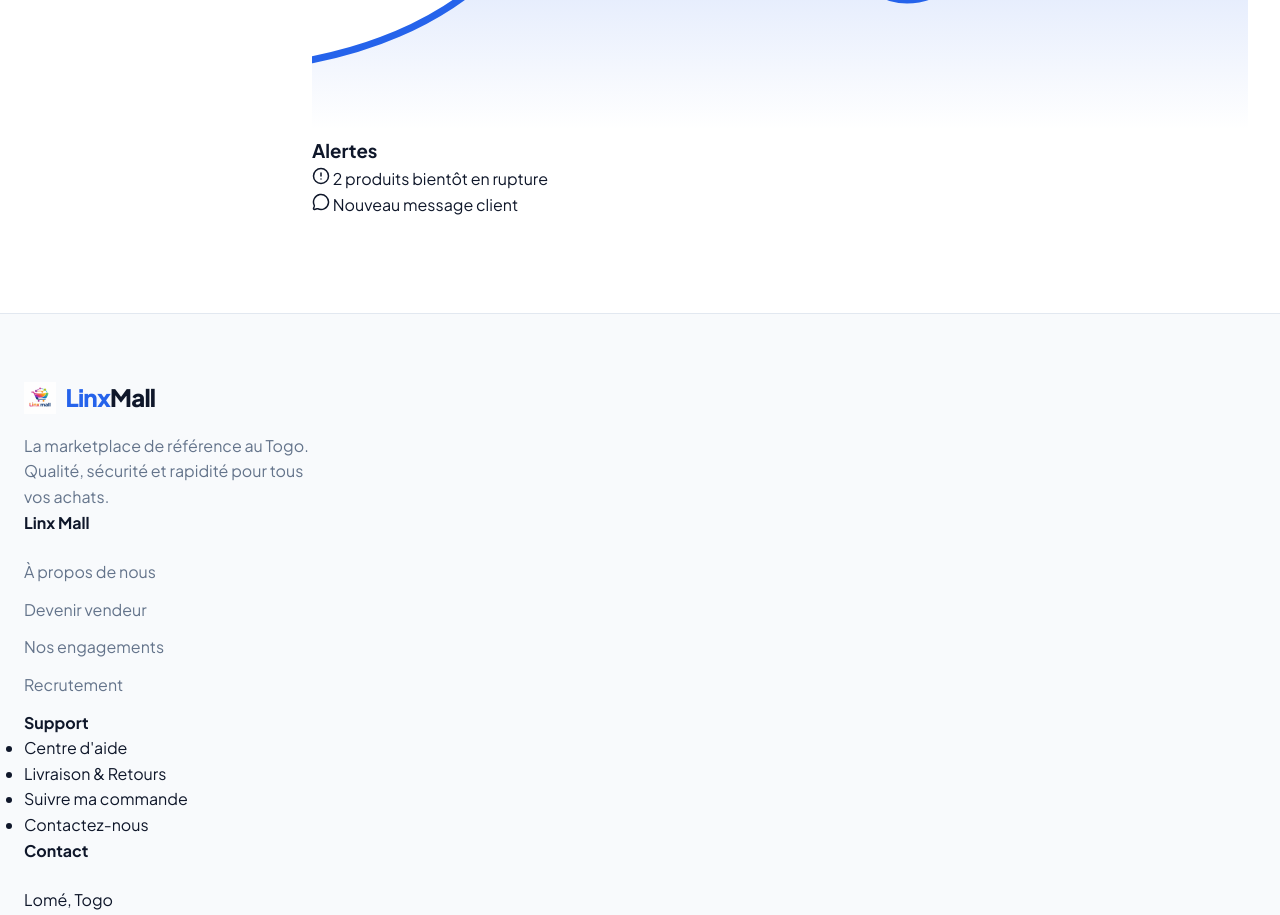
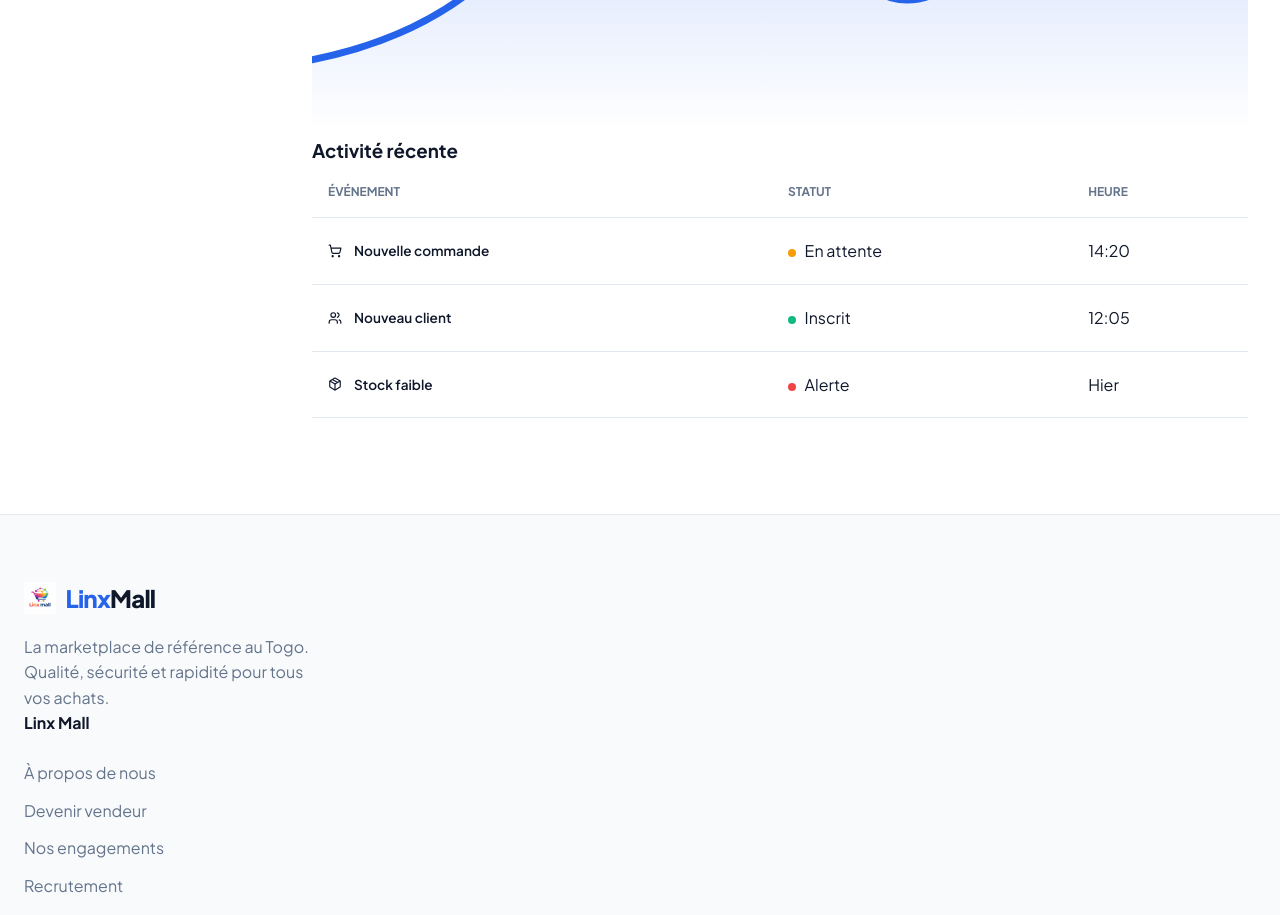
Before and after one commit to Riotlagrinta/linx-mall, a Next.js app: page /vendeur/dashboard in a window 1280 px wide. Shown: the part 980-1895 px from the top of the page. Built offline with nearby package versions, Linux system fonts and the light colour scheme.

Commit message:
feat: restructuration du dashboard avec tableaux d'activité et paramètres structurés

```diff
--- a/src/app/vendeur/dashboard/page.tsx
+++ b/src/app/vendeur/dashboard/page.tsx
@@ -113,9 +113,35 @@ export default function SellerDashboard() {
           <SalesChart />
         </div>
         <div className="card-panel">
-          <div className="panel-header"><h3>Alertes</h3></div>
-          <div className="alert-item warning"><AlertCircle size={18} /> <span>2 produits bientôt en rupture</span></div>
-          <div className="alert-item info"><MessageCircle size={18} /> <span>Nouveau message client</span></div>
+          <div className="panel-header"><h3>Activité récente</h3></div>
+          <div className="table-responsive">
+            <table className="activity-table">
+              <thead>
+                <tr>
+                  <th>Événement</th>
+                  <th>Statut</th>
+                  <th>Heure</th>
+                </tr>
+              </thead>
+              <tbody>
+                <tr>
+                  <td><div className="event-cell"><ShoppingCart size={14} /> Nouvelle commande</div></td>
+                  <td><span className="status-dot pending"></span> En attente</td>
+                  <td>14:20</td>
+                </tr>
+                <tr>
+                  <td><div className="event-cell"><Users size={14} /> Nouveau client</div></td>
+                  <td><span className="status-dot success"></span> Inscrit</td>
+                  <td>12:05</td>
+                </tr>
+                <tr>
+                  <td><div className="event-cell"><Package size={14} /> Stock faible</div></td>
+                  <td><span className="status-dot warning"></span> Alerte</td>
+                  <td>Hier</td>
+                </tr>
+              </tbody>
+            </table>
+          </div>
         </div>
       </div>
     </>
@@ -500,6 +526,34 @@ export default function SellerDashboard() {
 
         .chat-empty { flex: 1; display: flex; flex-direction: column; align-items: center; justify-content: center; color: var(--text-muted); font-weight: 600; }
 
+        /* Activity & Settings Tables */
+        .activity-table, .settings-table-pro { width: 100%; border-collapse: collapse; }
+        .activity-table th, .settings-table-pro th { text-align: left; padding: 1rem; border-bottom: 1px solid var(--border); font-size: 0.75rem; color: var(--text-muted); text-transform: uppercase; }
+        .activity-table td, .settings-table-pro td { padding: 1.25rem 1rem; border-bottom: 1px solid var(--border); vertical-align: middle; }
+
+        .event-cell { display: flex; align-items: center; gap: 0.75rem; font-weight: 600; color: var(--text-main); font-size: 0.85rem; }
+        .status-dot { width: 8px; height: 8px; border-radius: 50%; display: inline-block; margin-right: 6px; }
+        .status-dot.pending { background: #f59e0b; }
+        .status-dot.success { background: #10b981; }
+        .status-dot.warning { background: #ef4444; }
+
+        .setting-main { display: flex; align-items: center; gap: 1rem; }
+        .setting-icon { width: 40px; height: 40px; background: var(--surface); border-radius: 10px; display: flex; align-items: center; justify-content: center; color: var(--primary); border: 1px solid var(--border); }
+        .setting-main strong { display: block; font-size: 0.95rem; color: var(--text-main); }
+        .setting-main p { font-size: 0.75rem; color: var(--text-muted); }
+
+        .current-val { font-weight: 700; color: var(--text-main); font-size: 0.9rem; }
+        .btn-table-action { background: var(--surface); border: 1px solid var(--border); padding: 0.5rem 1rem; border-radius: 8px; font-size: 0.8rem; font-weight: 700; color: var(--primary); cursor: pointer; transition: var(--transition); }
+        .btn-table-action:hover { border-color: var(--primary); background: var(--card-bg); }
+
+        .payment-badges { display: flex; gap: 0.5rem; }
+        .p-tm, .p-flz { padding: 2px 6px; border-radius: 4px; font-size: 0.65rem; font-weight: 900; color: white; }
+        .p-tm { background: #ee3124; }
+        .p-flz { background: #00a1e4; }
+
+        .no-padding { padding: 0 !important; }
+        .overflow-hidden { overflow: hidden; }
+
         @media (max-width: 1024px) {
           .chat-layout-pro { grid-template-columns: 1fr; }
           .chat-sidebar-pro { display: ${selectedChat ? 'none' : 'block'}; }
```
